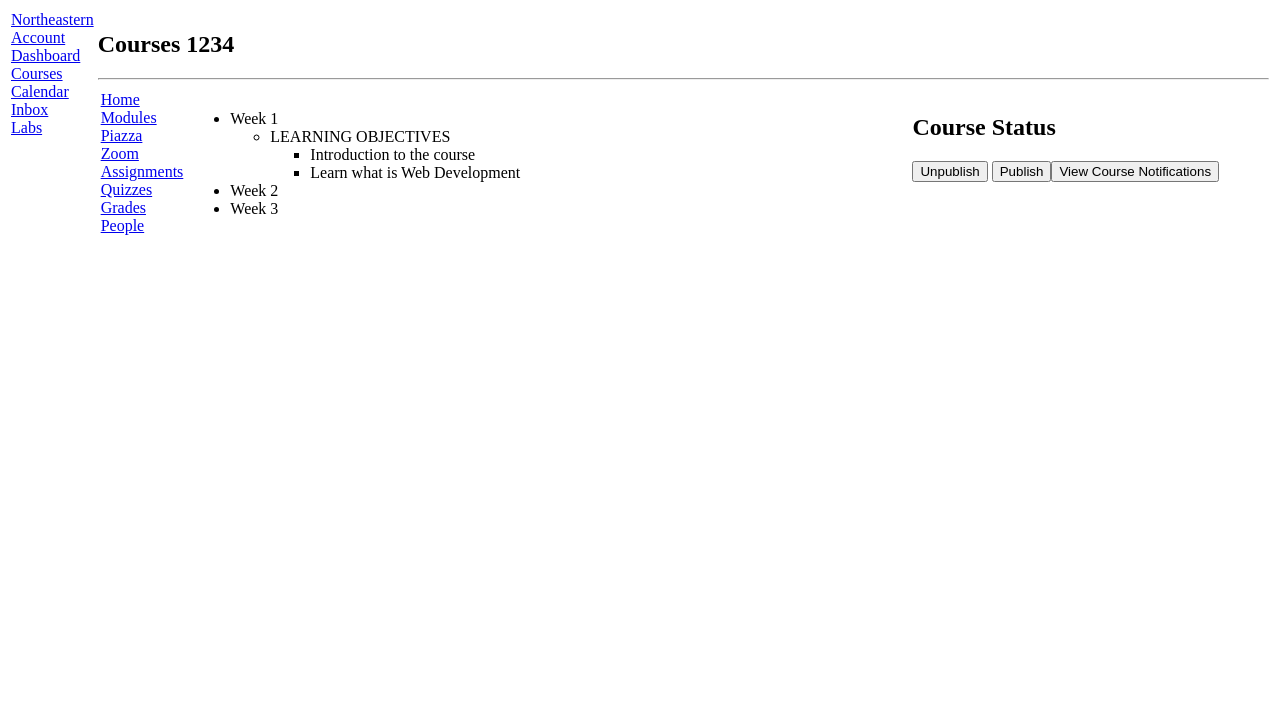
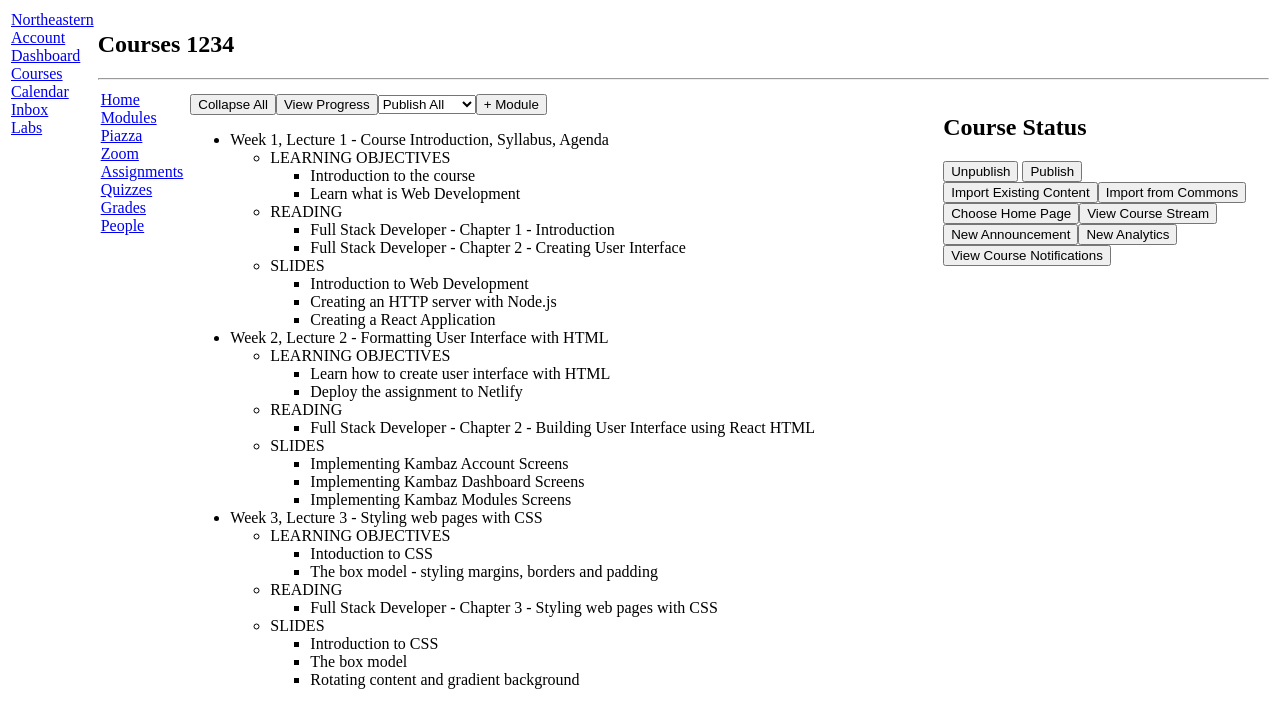
Before and after one commit to teja1412-hub/kambaz-next-js, a Next.js app: page /Courses/1234/Home in a window 1280 px wide. Shown: the top 728 px of the page. Built offline with nearby package versions, Linux system fonts and the light colour scheme.

Commit message:
Fix Lab Form fields, account navigation and improvise assignments page

```diff
--- a/app/(Kambaz)/Account/Signin/page.tsx
+++ b/app/(Kambaz)/Account/Signin/page.tsx
@@ -3,8 +3,8 @@ export default function Signin() {
  return (
    <div id="wd-signin-screen">
      <h3>Sign in</h3>
-     <input placeholder="username" className="wd-username" /> <br />
-     <input placeholder="password" type="password" className="wd-password" /> <br />
+     <input placeholder="username" className="wd-username" defaultValue="john.Wonderland"/> <br />
+     <input placeholder="password" type="password" className="wd-password" defaultValue="123@abc"/> <br />
      <Link id="wd-signin-btn" href="/Dashboard"> Sign in </Link> <br />
      <Link id="wd-signup-link" href="Signup"> Sign up </Link>
    </div>
--- a/app/(Kambaz)/Account/Signup/page.tsx
+++ b/app/(Kambaz)/Account/Signup/page.tsx
@@ -3,10 +3,10 @@ export default function Signup() {
   return (
     <div id="wd-signup-screen">
       <h3>Sign up</h3>
-      <input placeholder="username" className="wd-username" /><br/>
-      <input placeholder="password" type="password" className="wd-password" /><br/>
+      <input placeholder="username" className="wd-username" defaultValue="john.Wonderland"/><br/>
+      <input placeholder="password" type="password" className="wd-password" defaultValue="123@abc"/><br/>
       <input placeholder="verify password"
-             type="password" className="wd-password-verify" /><br/>
+             type="password" className="wd-password-verify" defaultValue="123@abc"/><br/>
       <Link  href="Profile" > Sign up </Link><br />
       <Link  href="Signin" > Sign in </Link>
     </div>
--- a/app/(Kambaz)/Courses/[cid]/Home/Status.tsx
+++ b/app/(Kambaz)/Courses/[cid]/Home/Status.tsx
@@ -3,6 +3,9 @@ export default function CourseStatus() {
     <div id="wd-course-status">
       <h2>Course Status</h2>
       <button>Unpublish</button> <button>Publish</button>
-      {/* Complete on your own */}
+      <br />
+      <button>Import Existing Content</button><button>Import from Commons</button>
+      <button>Choose Home Page</button><button>View Course Stream</button>
+      <button>New Announcement</button><button>New Analytics</button>
       <button>View Course Notifications</button>
     </div> );}
--- a/app/(Kambaz)/Courses/[cid]/Modules/page.tsx
+++ b/app/(Kambaz)/Courses/[cid]/Modules/page.tsx
@@ -1,10 +1,16 @@
 export default function Modules() {
   return (
     <div>
-      {/* Implement Collapse All button, View Progress button, etc. */}
+      <button id="wd-collapse-all">Collapse All</button>
+      <button id="wd-view-progress">View Progress</button>
+      <select id="wd-publish-options">
+        <option value="publish all">Publish All</option>
+        <option value="only current">Only Current</option>
+      </select>
+      <button id="wd-add-module">+ Module</button>
       <ul id="wd-modules">
         <li className="wd-module">
-          <div className="wd-title">Week 1</div>
+          <div className="wd-title">Week 1, Lecture 1 - Course Introduction, Syllabus, Agenda
             <ul className="wd-lessons">
               <li className="wd-lesson">
                 <span className="wd-title">LEARNING OBJECTIVES</span>
@@ -13,13 +19,77 @@ export default function Modules() {
                   <li className="wd-content-item">Learn what is Web Development</li>
                 </ul>
               </li>
+              <li className="wd-reading">
+                <span className="wd-title">READING</span>
+                <ul className="wd-content">
+                  <li className="wd-reading-item">Full Stack Developer - Chapter 1 - Introduction</li>
+                  <li className="wd-reading-item">Full Stack Developer - Chapter 2 - Creating User Interface</li>
                 </ul>
               </li>
-        <li className="wd-module">
-          <div className="wd-title">Week 2</div>
+              <li className="wd-lesson">
+                <span className="wd-title">SLIDES</span>
+                <ul className="wd-slides">
+                  <li className="wd-slides-item">Introduction to Web Development</li>
+                  <li className="wd-slides-item">Creating an HTTP server with Node.js</li>
+                  <li className="wd-slides-item">Creating a React Application</li>
+                </ul>
+              </li>
+            </ul>
+          </div>
         </li>
         <li className="wd-module">
-          <div className="wd-title">Week 3</div>
+          <div className="wd-title">Week 2, Lecture 2 - Formatting User Interface with HTML
+            <ul className="wd-lessons">
+              <li className="wd-lesson">
+                <span className="wd-title">LEARNING OBJECTIVES</span>
+                <ul className="wd-content">
+                  <li className="wd-content-item">Learn how to create user interface with HTML</li>
+                  <li className="wd-content-item">Deploy the assignment to Netlify</li>
+                </ul>
+              </li>
+              <li className="wd-reading">
+                <span className="wd-title">READING</span>
+                <ul className="wd-content">
+                  <li className="wd-reading-item">Full Stack Developer - Chapter 2 - Building User Interface using React HTML</li>
+                </ul>
+              </li>
+              <li className="wd-lesson">
+                <span className="wd-title">SLIDES</span>
+                <ul className="wd-slides">
+                  <li className="wd-slides-item">Implementing Kambaz Account Screens</li>
+                  <li className="wd-slides-item">Implementing Kambaz Dashboard Screens</li>
+                  <li className="wd-slides-item">Implementing Kambaz Modules Screens</li>
+                </ul>
+              </li>
+            </ul>
+          </div>
+        </li>
+        <li className="wd-module">
+          <div className="wd-title">Week 3, Lecture 3 - Styling web pages with CSS
+            <ul className="wd-lessons">
+              <li className="wd-lesson">
+                <span className="wd-title">LEARNING OBJECTIVES</span>
+                <ul className="wd-content">
+                  <li className="wd-content-item">Intoduction to CSS</li>
+                  <li className="wd-content-item">The box model - styling margins, borders and padding</li>
+                </ul>
+              </li>
+              <li className="wd-reading">
+                <span className="wd-title">READING</span>
+                <ul className="wd-content">
+                  <li className="wd-reading-item">Full Stack Developer - Chapter 3 - Styling web pages with CSS</li>
+                </ul>
+              </li>
+              <li className="wd-lesson">
+                <span className="wd-title">SLIDES</span>
+                <ul className="wd-slides">
+                  <li className="wd-slides-item">Introduction to CSS</li>
+                  <li className="wd-slides-item">The box model</li>
+                  <li className="wd-slides-item">Rotating content and gradient background</li>
+                </ul>
+              </li>
+            </ul>
+          </div>
         </li>
       </ul>
     </div>
```
Also changed, not shown: app/(Kambaz)/Courses/[cid]/Assignments/[aid]/page.tsx (+9 -9 lines), app/(Kambaz)/Courses/[cid]/Assignments/page.tsx (+61 -1 lines), app/Labs/Lab1/page.tsx (+12 -11 lines). Lines whose indentation alone changed are shown as unchanged.
